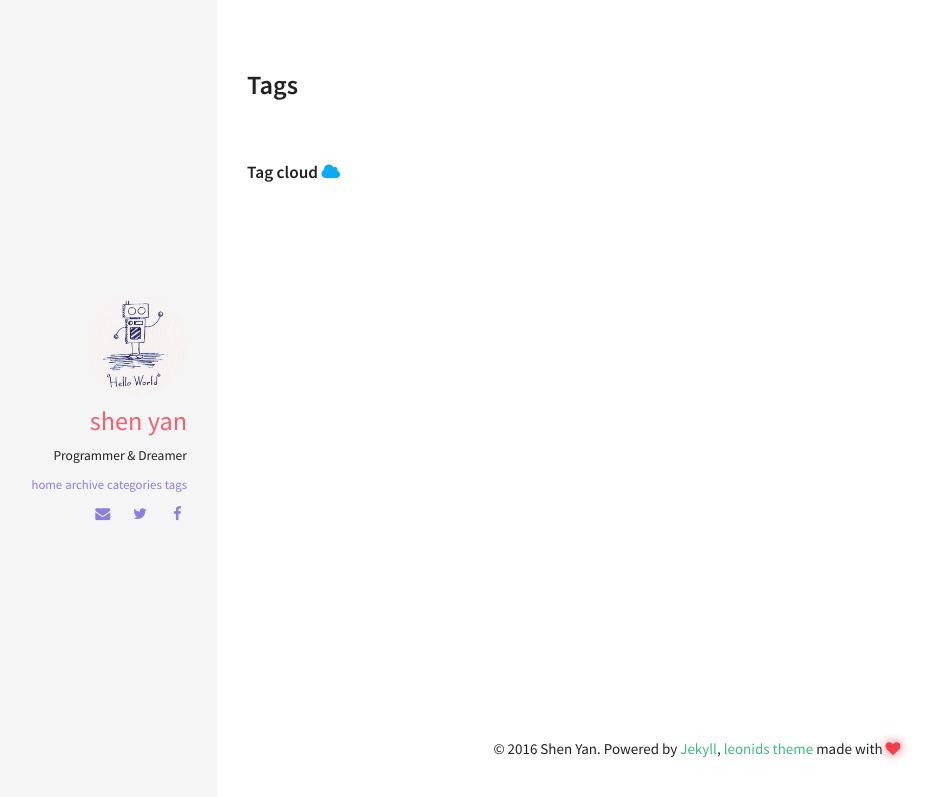
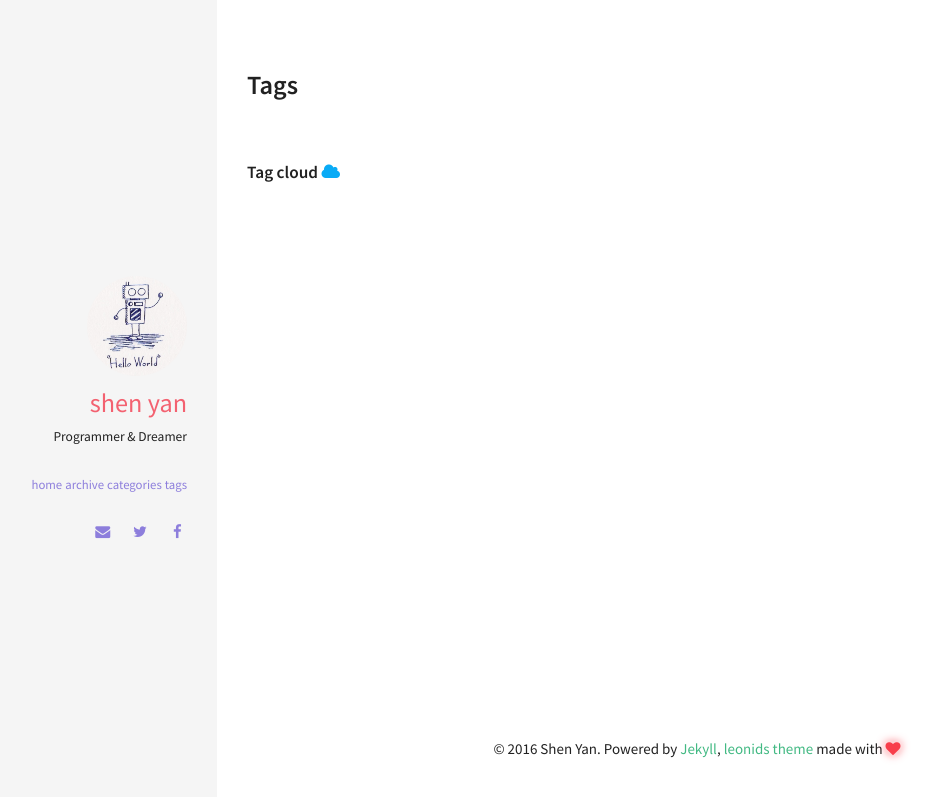
Before and after one commit to yanshentracy/jkdemo, a Jekyll site: the page built from tags.html, in a window 1280 px wide. Shown: the top 797 px of the page, without its empty margins (103-1040 px from the left). Built offline with Jekyll 4.4.1, drawn with Linux system fonts in a browser that asks for light colours; nearby versions of some CDN libraries; library files that are not in the unit come from our copies.

Commit message:
add info

```diff
--- a/_config.yml
+++ b/_config.yml
@@ -34,7 +34,7 @@
 #
 owner:
   name: "Shen Yan"
-  avatar: HelloWorld.png
+  avatar: "HelloWorld.png"
   job:
   bio: "Programmer & Dreamer"
   email: "yanshentracy@gmail.com"
--- a/_includes/sidebar.html
+++ b/_includes/sidebar.html
@@ -10,16 +10,14 @@
   <nav class="nav">
     <ul class="nav-list">
       <li class="nav-item">
-        <a href="{{ site.url }}/">Home</a>
-		<br\>
+        <p><a href="{{ site.url }}/">Home</a></p>
         <!--<span>/</span>-->
       </li>
       {% for page in site.pages %} {% if page.title %}
       <li class="nav-item">
-        <a href="{{ site.url }}{{ page.url }}">{{ page.title }}</a>
+        <p><a href="{{ site.url }}{{ page.url }}">{{ page.title }}</a></p>
         {% unless forloop.last %}
          <!--<span>/</span>-->
-		 <br\>
         {% endunless %}
       </li>
       {% endif %} {% endfor %}
```
